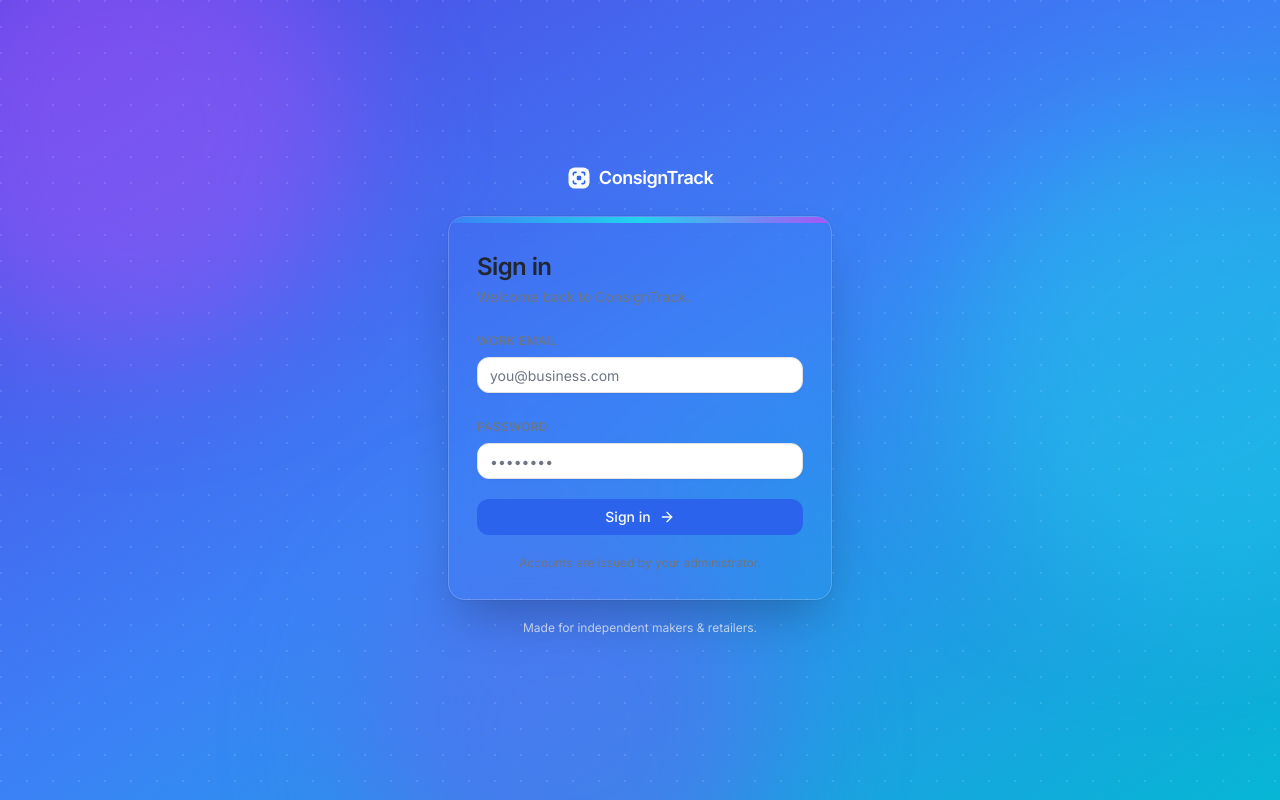
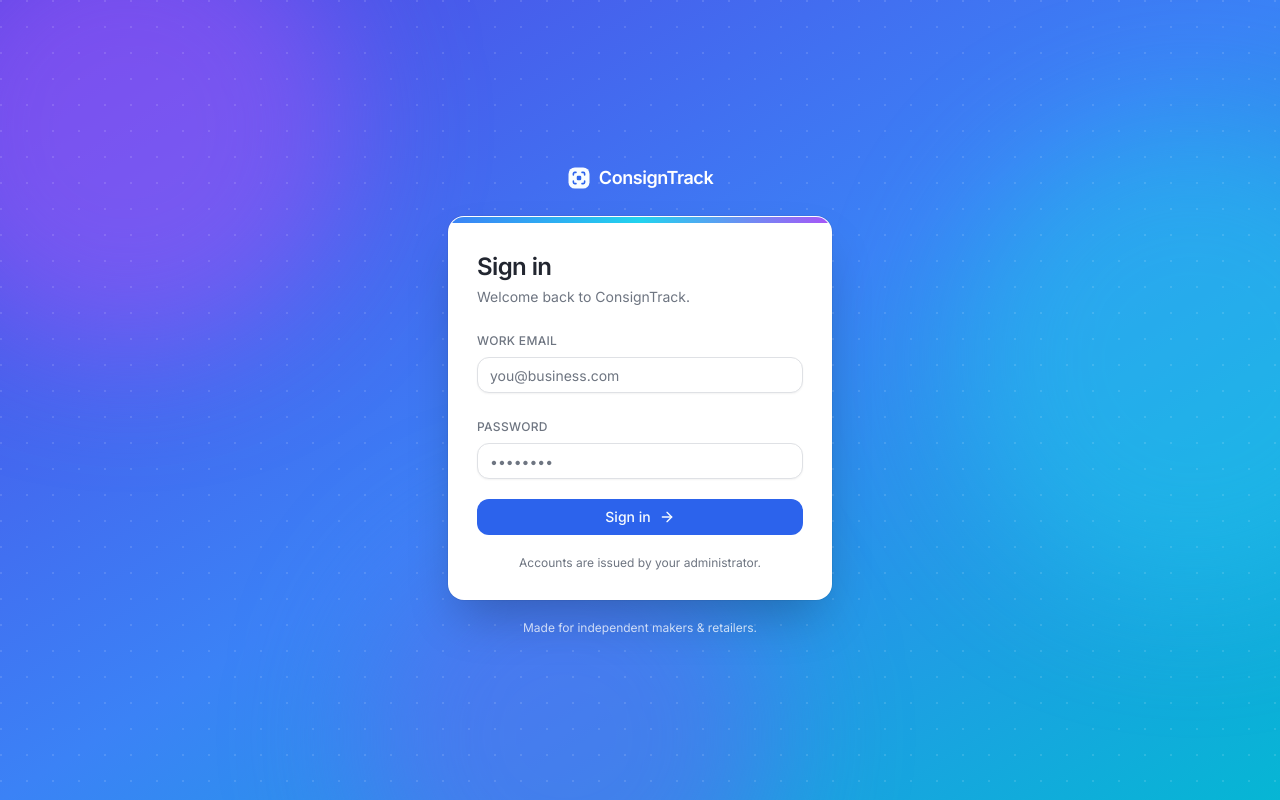
Before and after one commit to jaimevfb/consigntrack, a Next.js app: page /login in a window 1280 px wide. Built offline with nearby package versions, Linux system fonts and the light colour scheme.

Commit message:
fix(v2): solid sign-in card for crisp text over the colorful backdrop

```diff
--- a/src/app/login/page.tsx
+++ b/src/app/login/page.tsx
@@ -23,7 +23,7 @@ export default function AuthPage() {
         <div className="mb-6 flex justify-center">
           <Wordmark inverted className="text-white [&_span]:text-white" />
         </div>
-        <div className="overflow-hidden rounded-2xl border border-white/20 bg-card/95 shadow-2xl ring-1 ring-black/5 backdrop-blur-xl">
+        <div className="overflow-hidden rounded-2xl border border-white/20 bg-card shadow-2xl ring-1 ring-black/5">
           <div aria-hidden className="h-1.5 bg-gradient-to-r from-[#3B82F6] via-[#22D3EE] to-[#A855F7]" />
           <div className="p-6 sm:p-7">
             <LoginForm />
```
